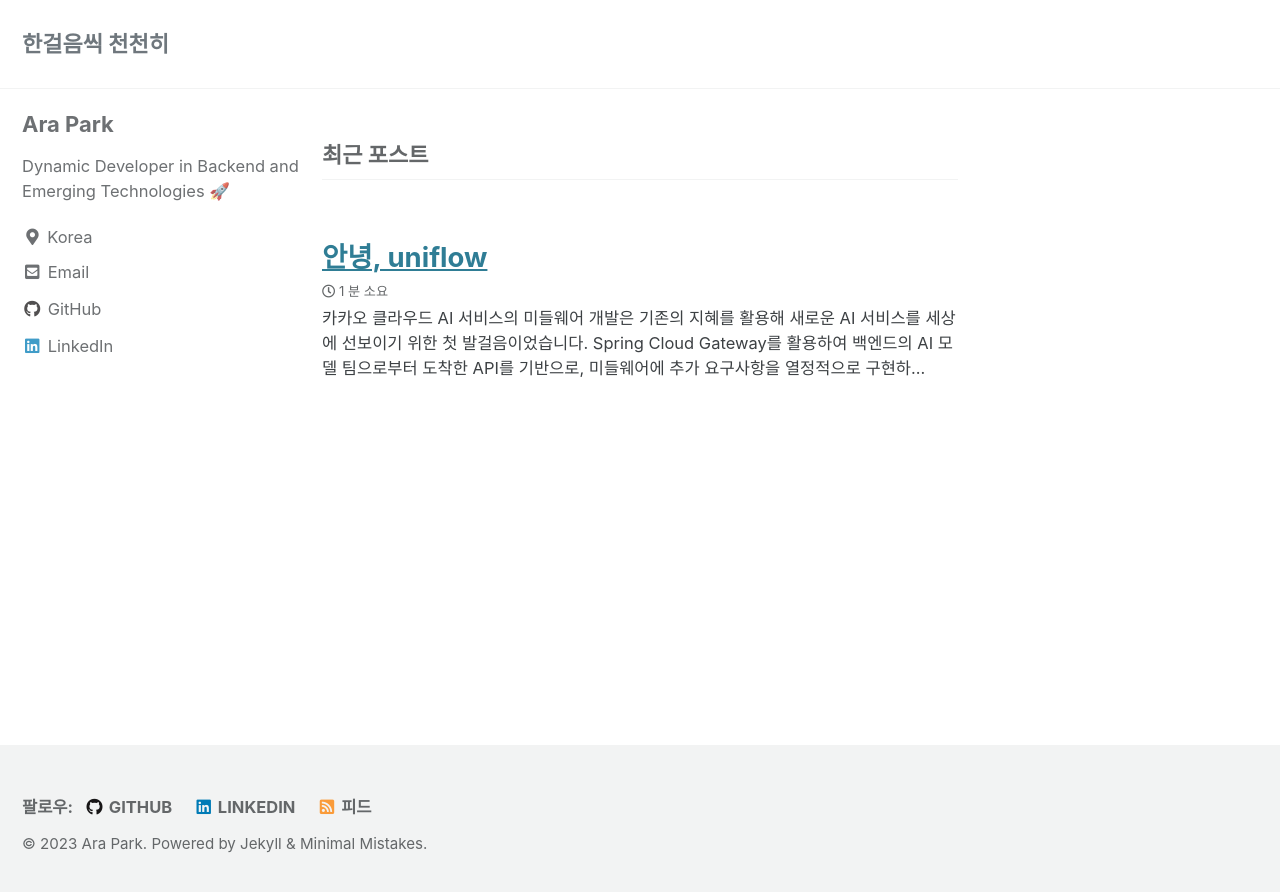
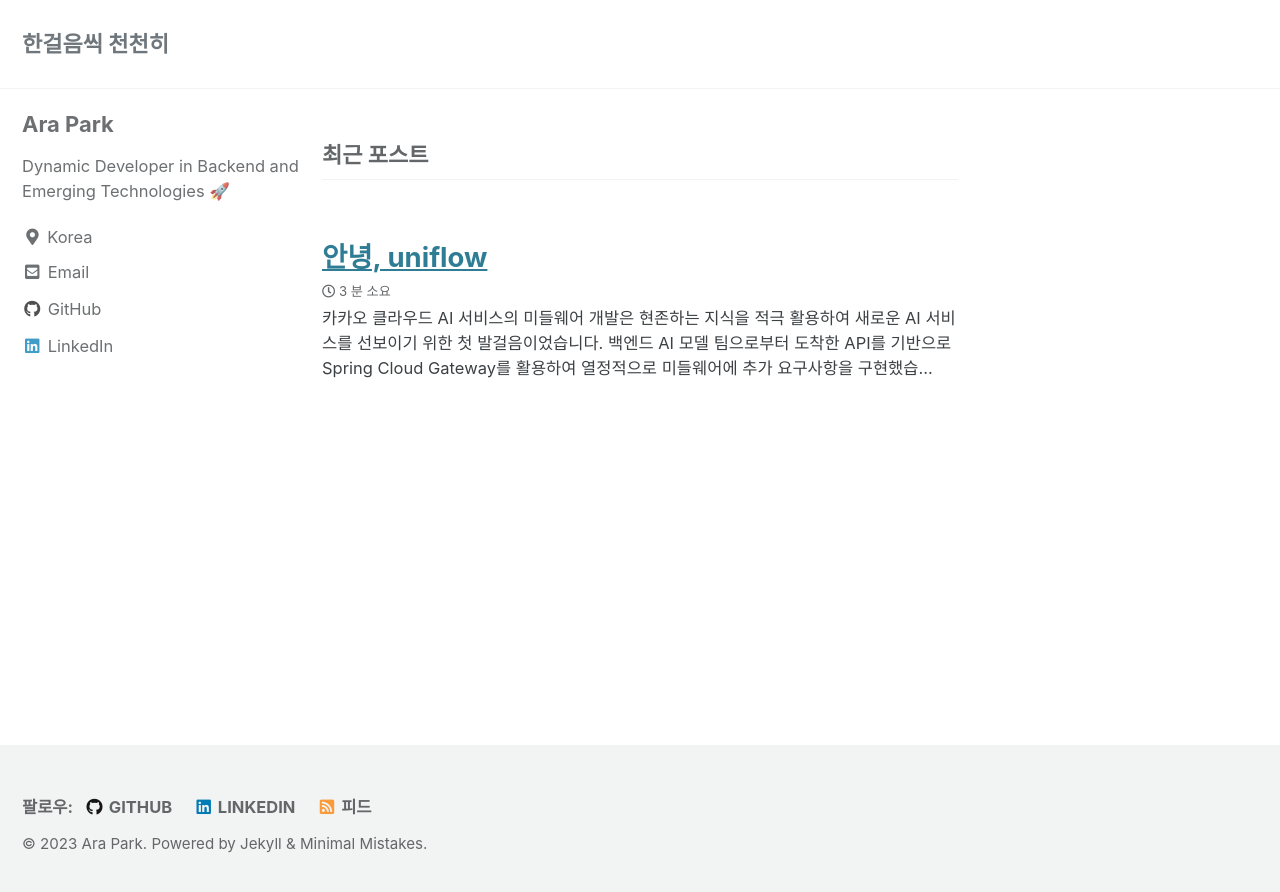
Before and after one commit to siyul-park/siyul-park.github.io, a Jekyll site: the page built from index.html, in a window 1280 px wide. Shown: the top 892 px of the page. Built offline with Jekyll 4.4.1, drawn with Linux system fonts in a browser that asks for light colours; cached includes are drawn as plain includes; the list of posts is cut into pages by our own code; part of the change alters nothing that is shown.

Commit message:
docs: hello uniflow 내용 추가

````diff
--- a/_posts/2023-11-20-hello-uniflow.md
+++ b/_posts/2023-11-20-hello-uniflow.md
@@ -5,9 +5,9 @@ date:   2023-11-20 18:44:43 +0900
 categories: low-code
 ---
 
-[카카오 클라우드 AI 서비스](https://kakaocloud.com)의 미들웨어 개발은 기존의 지혜를 활용해 새로운 AI 서비스를 세상에 선보이기 위한 첫 발걸음이었습니다. [Spring Cloud Gateway](https://spring.io/projects/spring-cloud-gateway)를 활용하여 백엔드의 AI 모델 팀으로부터 도착한 API를 기반으로, 미들웨어에 추가 요구사항을 열정적으로 구현하였습니다. 각 AI 서비스는 설정 파일에 담긴 프로퍼티를 통해 어떤 미들웨어를 거쳐야 하는지 결정하며, 동적으로 설정을 가져오는 [Spring Cloud Config Server](https://spring.io/projects/spring-cloud-config)가 이를 가능케 했습니다.
+[카카오 클라우드 AI 서비스](https://kakaocloud.com)의 미들웨어 개발은 현존하는 지식을 적극 활용하여 새로운 AI 서비스를 선보이기 위한 첫 발걸음이었습니다. 백엔드 AI 모델 팀으로부터 도착한 API를 기반으로 [Spring Cloud Gateway](https://spring.io/projects/spring-cloud-gateway)를 활용하여 열정적으로 미들웨어에 추가 요구사항을 구현했습니다. 각 AI 서비스는 설정 파일의 프로퍼티를 통해 미들웨어의 동적인 선택을 가능케 하며, [Spring Cloud Config Server](https://spring.io/projects/spring-cloud-config)가 동적 설정을 가져오는 역할을 했습니다.
 
-초기에는 이미 갖춰진 미들웨어의 훌륭한 기능과 성능에 만족했지만, AI 서비스의 다양화로 각각의 특화된 추가 처리가 필요해지자, 수정이 번거로운 미들웨어 대신 신속하게 대응할 수 있는 새로운 서비스를 개발하기로 결정했습니다. 각 미들웨어 모듈을 동적으로 연결하고, 스크립트 작성이 가능한 Low-Code 서비스를 개발하여 복잡한 데이터 처리에 효과적으로 대응했습니다. 이 모든 도전과 실험은 PoC 단계부터 네이티브로 작성된 코드와 거의 차이 없이 탁월한 성과를 보여주었습니다.
+처음에는 이미 갖춰진 미들웨어의 훌륭한 기능과 성능에 만족했지만, AI 서비스의 다양화로 각각의 특화된 추가 처리가 필요해지자, 수정이 번거로운 미들웨어보다는 신속한 대응이 가능한 새로운 서비스를 개발하기로 결정했습니다. 각 미들웨어 모듈을 동적으로 연결하고, 스크립트 작성이 가능한 Low-Code 서비스를 개발하여 복잡한 데이터 처리에 효과적으로 대응했습니다. 이 모든 도전과 실험은 PoC 단계부터 네이티브로 작성된 코드와 거의 차이 없이 탁월한 성과를 보여주었습니다.
 
 이 멋진 경험은 Low-Code의 세계에서의 첫 발걸음이었습니다.
 
@@ -81,4 +81,102 @@ curl localhost:8000/ping
 pong#
 ```
 
-uniflow에는 흥미로운 [예제](https://github.com/siyul-park/uniflow/tree/main/examples)들이 많이 포함되어 있습니다. 첫걸음이었던 uniflow의 세계, 함께 더 멋진 여정을 떠나보세요! 🚀🌟
+좀 더 흥미로운 [boot 예제](https://github.com/siyul-park/uniflow/blob/main/examples/boot.yaml) 을 살펴 봅시다.
+
+```yaml
+...
+
+- kind: router
+  name: router
+  namespace: system
+  routes:
+    ...
+    - method: GET
+      path: /v1/nodes
+      port: out[1]
+   ...
+  links:
+    ...
+    out[1]:
+      - name: get_nodes
+        port: in
+    ...
+
+...
+
+- kind: snippet
+  name: get_nodes
+  namespace: system
+  lang: json
+  code: |
+    null
+  links:
+    out:
+      - name: select
+        port: io
+
+...
+
+- kind: reflect
+  name: select
+  namespace: system
+  op: select
+  links:
+    error:
+      - name: not_found
+        port: io
+
+...
+
+- kind: snippet
+  name: not_found
+  namespace: system
+  lang: json
+  code: |
+    {
+      "body": "Not Found",
+      "status": 404
+    }
+```
+
+Boot은 초기 설치를 권장하는 API 서버와 다양한 노드 명세를 포함하고 있습니다.
+
+새로운 명세 중에서 특히 강조되는 부분은 네임스페이스입니다. 네임스페이스는 리소스를 그룹화하여 격리하는 역할을 하며, system 네임스페이스는 자체 운영을 위해 예약되어 있습니다. Uniflow를 실행할 때 명시한 네임스페이스에 속한 리소스만을 실행할 수 있어 더욱 효율적인 운영을 가능케 합니다.
+
+Reflect 노드는 Uniflow 런타임에 설치된 노드를 동적으로 제어합니다. 이 기능은 시스템의 상태나 동작을 런타임 중에 신속하게 조정할 수 있도록 도와줍니다.
+
+에러 처리를 위한 `error` 포트는 노드에서 에러가 발생했을 때 중요한 역할을 수행합니다. 포트가 연결되어 있으면 에러가 해당 포트로 전달되어 처리되며, 연결이 되어 있지 않으면 에러는 처리 흐름을 거슬러 올라가 전파됩니다. 프로세스는 이와 함께 모든 처리 흐름이 완료되면 종료됩니다. 이렇게 설계된 에러 처리 메커니즘은 Uniflow의 안정성과 신뢰성을 강화하는 핵심적인 부분입니다.
+
+```yaml
+- kind: snippet
+  name: patch_node
+  namespace: system
+  lang: jsonata
+  code: |
+    $merge([{ "id": $.params.node_id }, $.body])
+  links:
+    out:
+      - name: update
+        port: io
+```
+
+위 코드는 `snippet` 노드의 설정을 담고 있습니다. 여기서는 [jsonata](https://jsonata.org)라는 경량 언어를 활용하여 JSON 데이터를 변환하고 질의하는 작업을 처리합니다.
+
+`snippet` 노드는 다양한 언어를 지원하며, 현재 설정에서는 javascript와 typescript도 사용 가능합니다. 이 노드는 내장된 인터프리터를 활용하여 언어를 실행하며, 이를 통해 시스템의 효율성을 높이고 Inter-Process Communication (IPC)에 소요되는 시간을 최소화합니다.
+
+내장된 인터프리터를 사용함으로써 다른 프로세스를 경유하지 않고 데이터 처리를 수행할 수 있어 성능적 이점을 얻을 수 있습니다. 그러나 연산이 많이 필요한 경우 외부 런타임을 선택할 수도 있습니다. 이는 선택적으로 적용 가능한 유연성을 제공하며, 런타임 성능에 따라 선택을 조절할 수 있습니다.
+
+Uniflow를 실행하고 설치된 노드를 조회해보겠습니다.
+
+```bash
+./dist/uniflow start --boot example/boot.yaml --namespace system
+```
+
+그리고 다음 명령어로 노드를 확인합니다.
+
+```bash
+curl localhost:8000/v1/nodes
+[{"id":"01HFVFR8AQQW80FW9C40V4NWDJ","kind":"reflect","links":{"error":[{"name":"not_found","port":"io"}]},"name":"insert","namespace":"system","op":"insert"},{"id":"01HFVFR8B05TJCKGDEP1J8Q5EC","kind":"reflect","links":{"error":[{"name":"not_found","port":"io"}]},"name":"update","namespace":"system","op":"update"},...]#
+```
+
+Uniflow에는 다양하고 흥미로운 [예제](https://github.com/siyul-park/uniflow/tree/main/examples)들이 포함되어 있습니다. 이 예제들을 통해 Uniflow의 세계를 탐험하며 놀라운 여정을 시작해보세요! 🚀🌟
````
